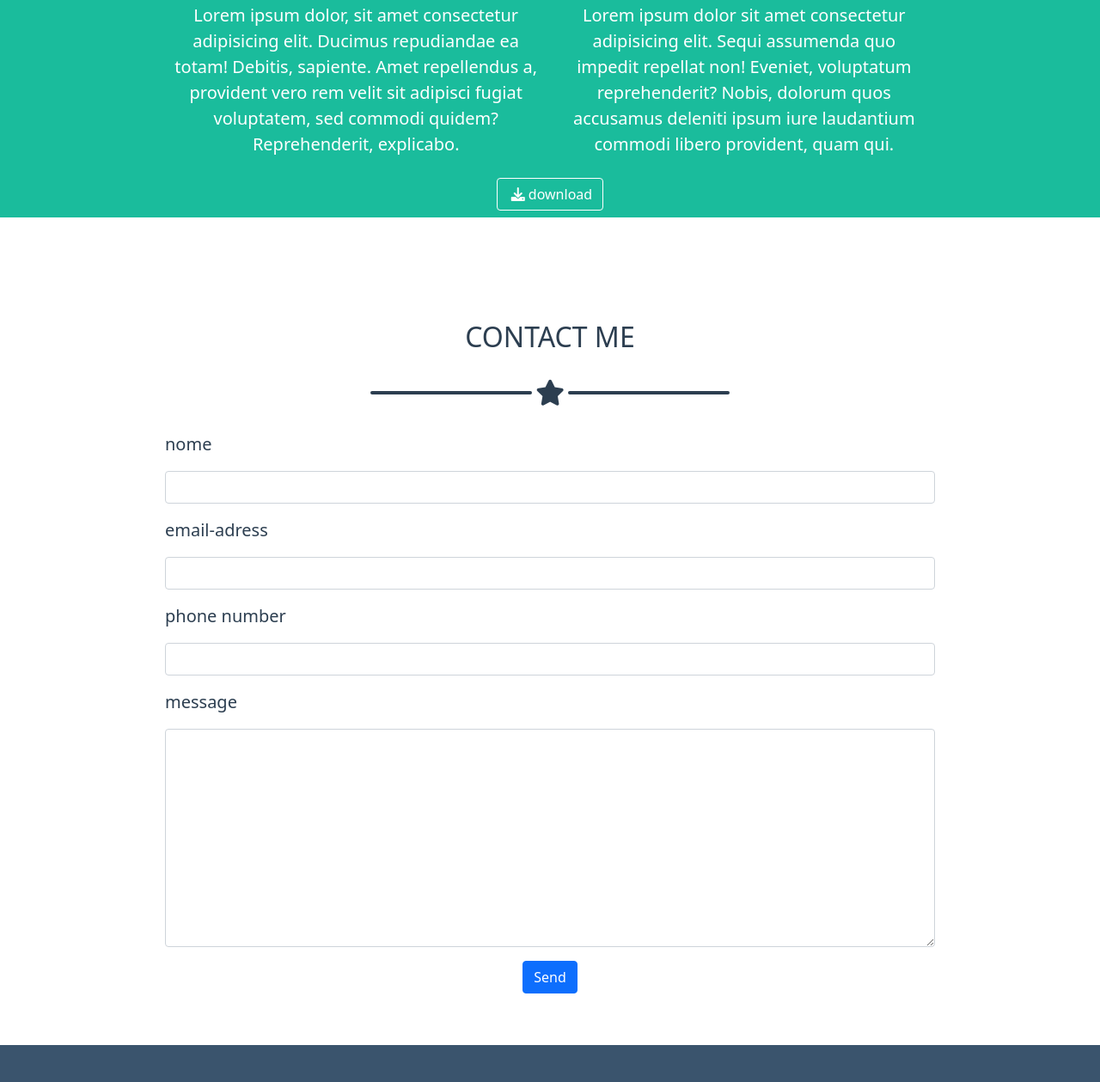
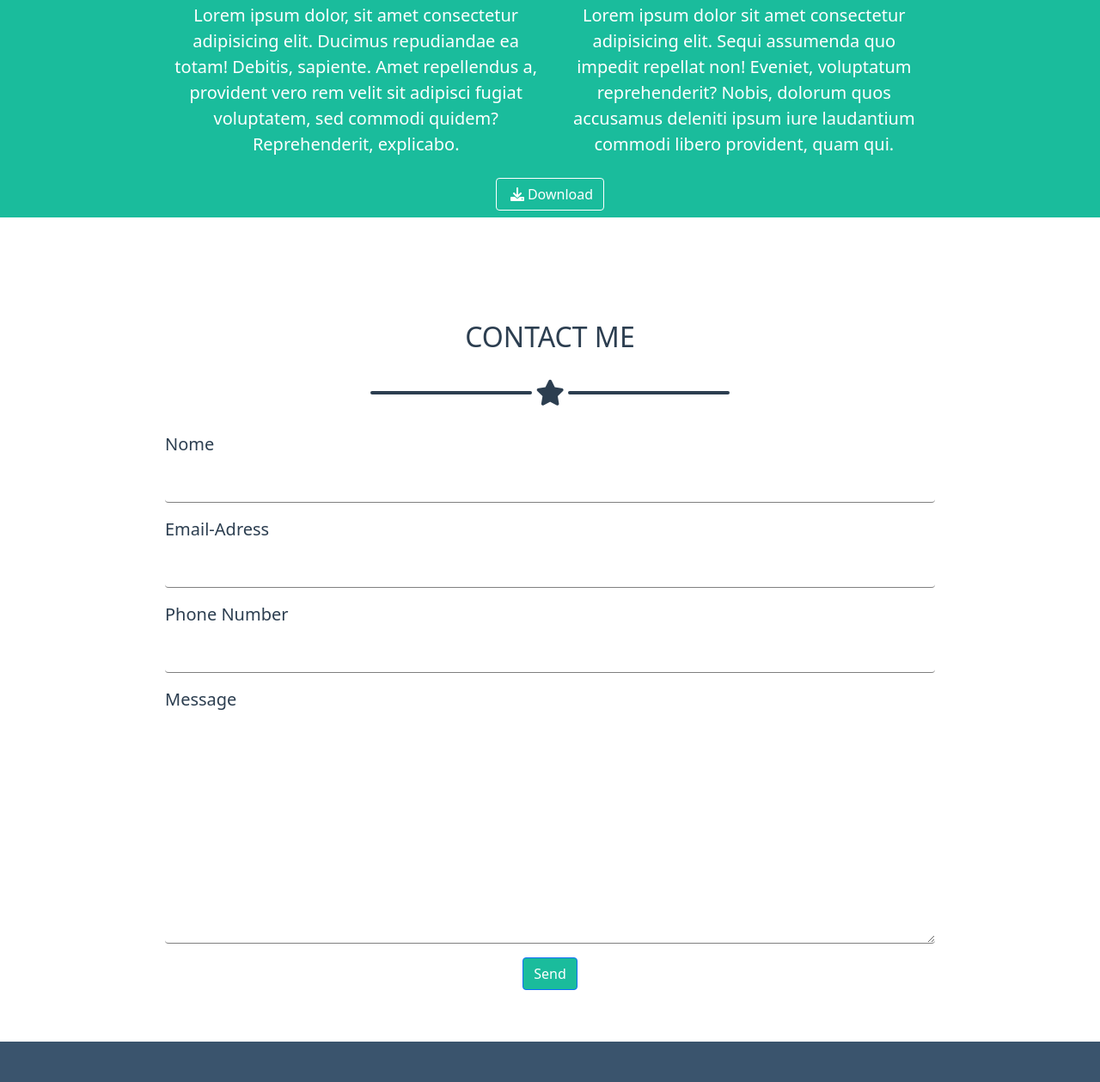
Before and after one commit to Chicco80/html-css-bootstrap-freelancer, a plain HTML site: page index.html in a window 1280 px wide. Shown: the part 1631-2890 px from the top of the page at 86% size. Drawn offline with nearby package versions, Linux system fonts and the light colour scheme.

Commit message:
fine testi

```diff
--- a/css/style.css
+++ b/css/style.css
@@ -120,13 +120,29 @@ footer{
     color: white;
     border-color: white;
 }
+#contact p{
+    text-transform: capitalize;
+}
+#contact input{
+    border: none;
+    border-bottom: 1px solid grey;
+
+}
+#contact textarea{
+    border: none;
+
+    border-bottom: 1px solid grey;
+}
+#contact button{
+    background-color: #1ABC9C;
+    color: white;
+
+}
 
 
 
 
 .footer_bottom{
-    /* height:80px ;
-    padding */
     padding: 50px;
 }
 .icons i{
--- a/index.html
+++ b/index.html
@@ -15,14 +15,14 @@
     <header class="bg_blu text-uppercase">
         <nav class="navbar navbar-expand-lg navbar-dark bg_blu">
             <div class="container-fluid">
-              <a class="navbar-brand pt-4" href="#">bootstrap start</a>
+              <a class="navbar-brand pt-4" href="#bootstrap start">bootstrap start</a>
               <button class="navbar-toggler" type="button" data-bs-toggle="collapse" data-bs-target="#navbarSupportedContent" aria-controls="navbarSupportedContent" aria-expanded="false" aria-label="Toggle navigation">
                 <span class="navbar-toggler-icon"></span>
               </button>
               <div class="collapse navbar-collapse justify-content-end pt-4" id="navbarSupportedContent">
                 <ul class="navbar-nav ">
                   <li class="nav-item">
-                    <a class="nav-link active" aria-current="page" href="#">home</a>
+                    <a class="nav-link active" aria-current="page" href="#bootstrap start">home</a>
                   </li>
                   <li class="nav-item">
                     <a class="nav-link" href="#portfolio">portfolio</a>
@@ -123,7 +123,7 @@
                             <p class="text-left">Lorem ipsum dolor sit amet consectetur adipisicing elit. Sequi assumenda quo impedit repellat non! Eveniet, voluptatum reprehenderit? Nobis, dolorum quos accusamus deleniti ipsum iure laudantium commodi libero provident, quam qui.</p>
                         </div>
                         <div class="download">
-                            <button type="button" class="btn btn-outline mt-2 mb-2"><i class="fa-solid fa-download px-1"></i>download</button>
+                            <button type="button" class="btn btn-outline mt-2 mb-2"><i class="fa-solid fa-download px-1"></i>Download</button>
                         </div>
 
                         </div>
```
